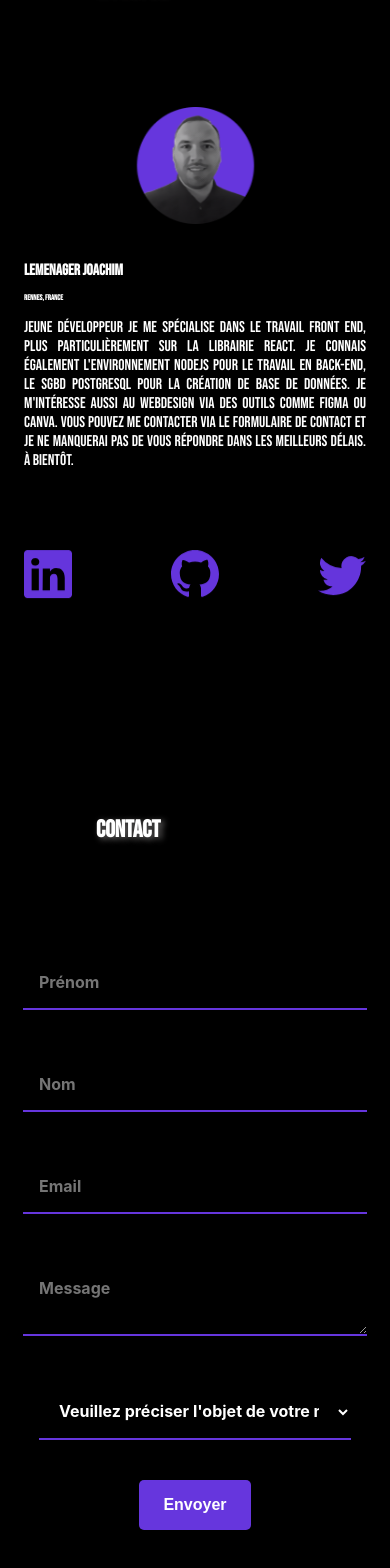
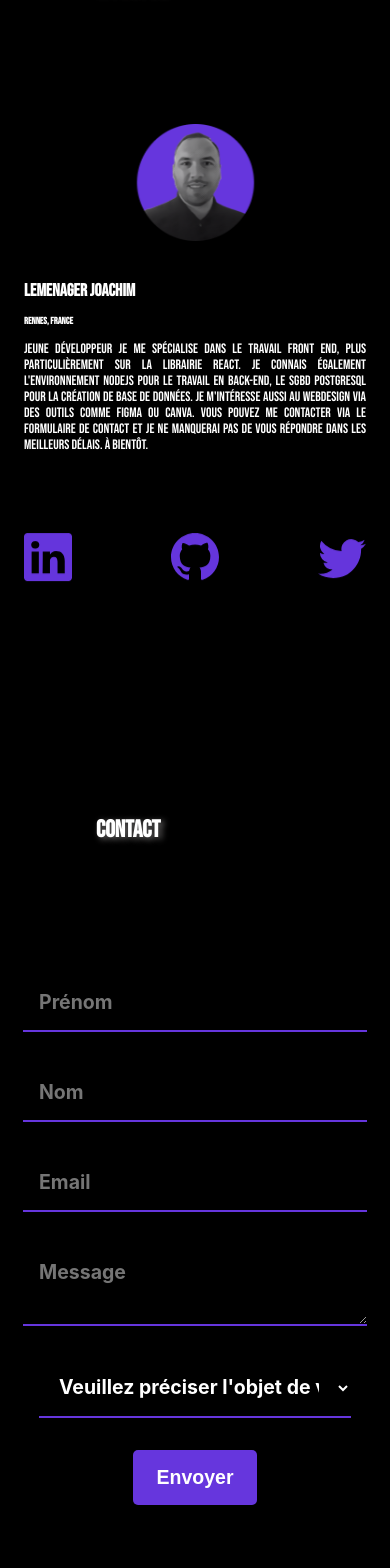
Before and after one commit to JoachimLem/portfolioJL, a React (Create React App) app: page / in a window 390 px wide. Shown: the part 1751-3319 px from the top of the page. Built offline with nearby package versions, Linux system fonts and the light colour scheme.

Commit message:
version 1.0.2 correction font-size  about me section

```diff
--- a/src/Components/APropos/aPropos.css
+++ b/src/Components/APropos/aPropos.css
@@ -42,11 +42,11 @@
 
 
 .name {
-  font-size: 4vw;
+  font-size: 4.5vw;
 }
 
 .city {
-  font-size: 2vw;
+  font-size: 2.5vw;
 }
 
 .about {
@@ -75,15 +75,13 @@
   }
 
   .about {
-    font-size: 4vw;
+    font-size: 3.5vw;
     text-align: justify;
   }
 
   .network {
-
     display: flex;
     justify-content: space-between;
-
   }
 
 }
--- a/src/Components/Contact/contact.css
+++ b/src/Components/Contact/contact.css
@@ -84,17 +84,16 @@
 
 
   .input_style{
-    background-color:black;
-    font-size:1rem;
+    font-size:5vw;
     font-weight:700;
-    margin: 1.5rem;
+    margin: 1rem;
   }
 
   .submitButton{
     margin-top: 1rem;
     padding: 1rem 1.5rem;
     border-style: none;
-    font-size: 1rem;
+    font-size: 5vw;
     font-weight: 700;
   }
 
```
